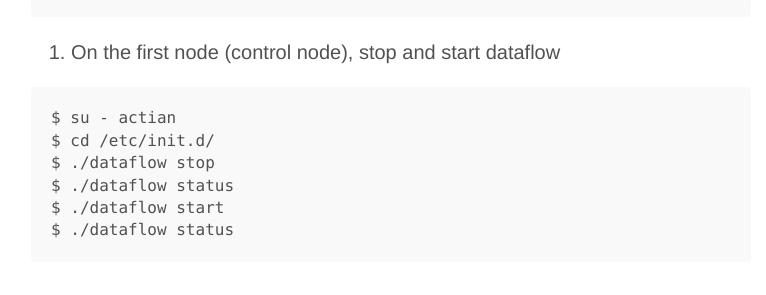
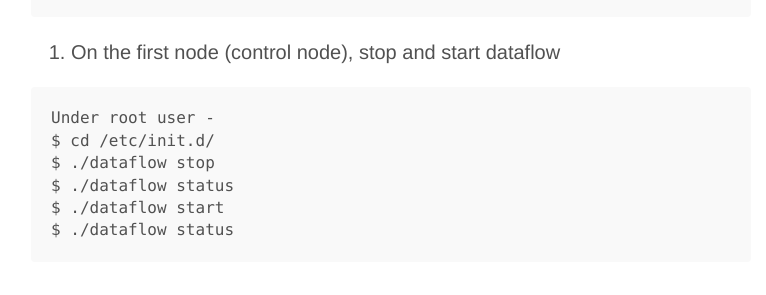
Before and after one commit to yorkhuang-au/yorkhuang-au.github.io, a Jekyll site: the page built from _posts/2015-11-01-Update-Actian-Dataflow-License.md, in a window 1280 px wide. Shown: the part 677-972 px from the top of the page, without its empty margins (249-1015 px from the left). Built offline with Jekyll 4.4.1, drawn with Linux system fonts in a browser that asks for light colours; Markdown is read by kramdown in place of the engine named in the settings.

Commit message:
Update 2015-11-01-Update-Actian-Dataflow-License.md

````diff
--- a/_posts/2015-11-01-Update-Actian-Dataflow-License.md
+++ b/_posts/2015-11-01-Update-Actian-Dataflow-License.md
@@ -23,7 +23,7 @@ $ chmod 644 <new pcDxxx.slc license>
 2. On the first node (control node), stop and start dataflow
 
 ```
-$ su - actian
+Under root user -
 $ cd /etc/init.d/
 $ ./dataflow stop
 $ ./dataflow status
````
